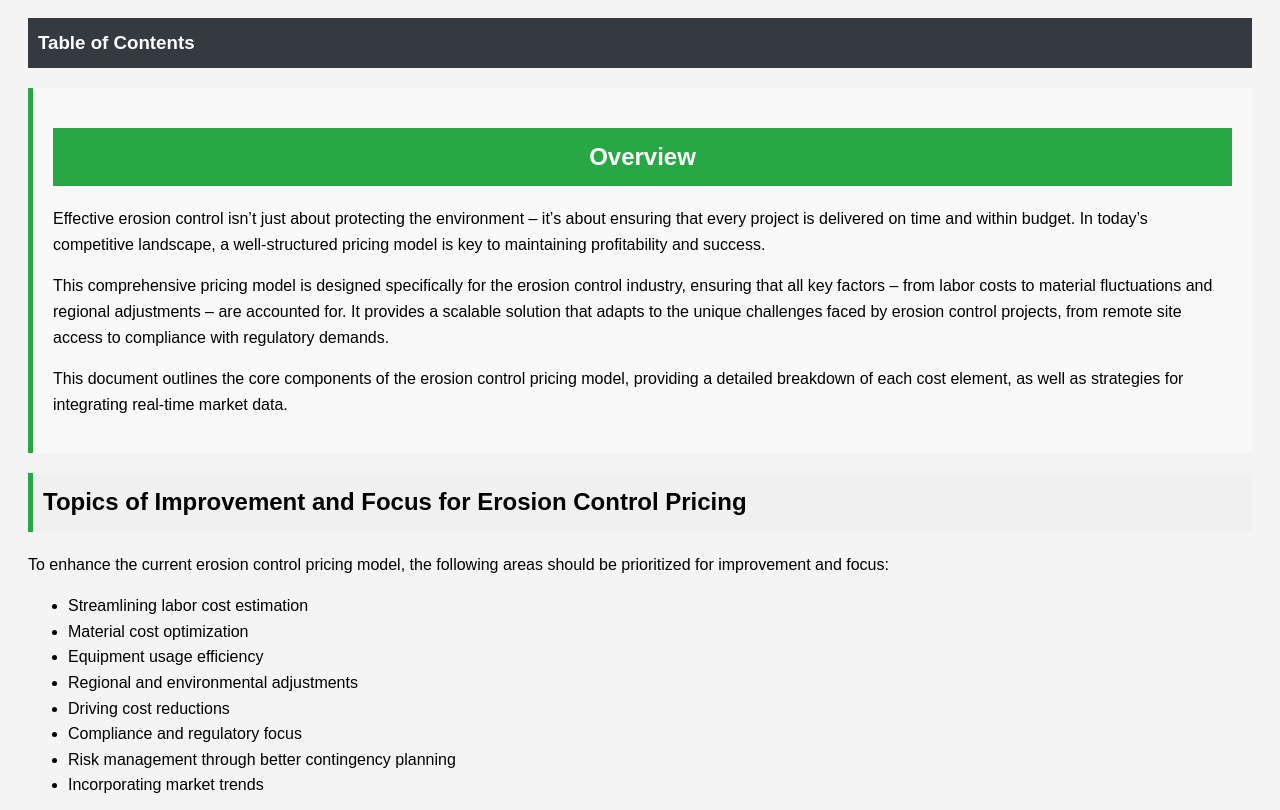
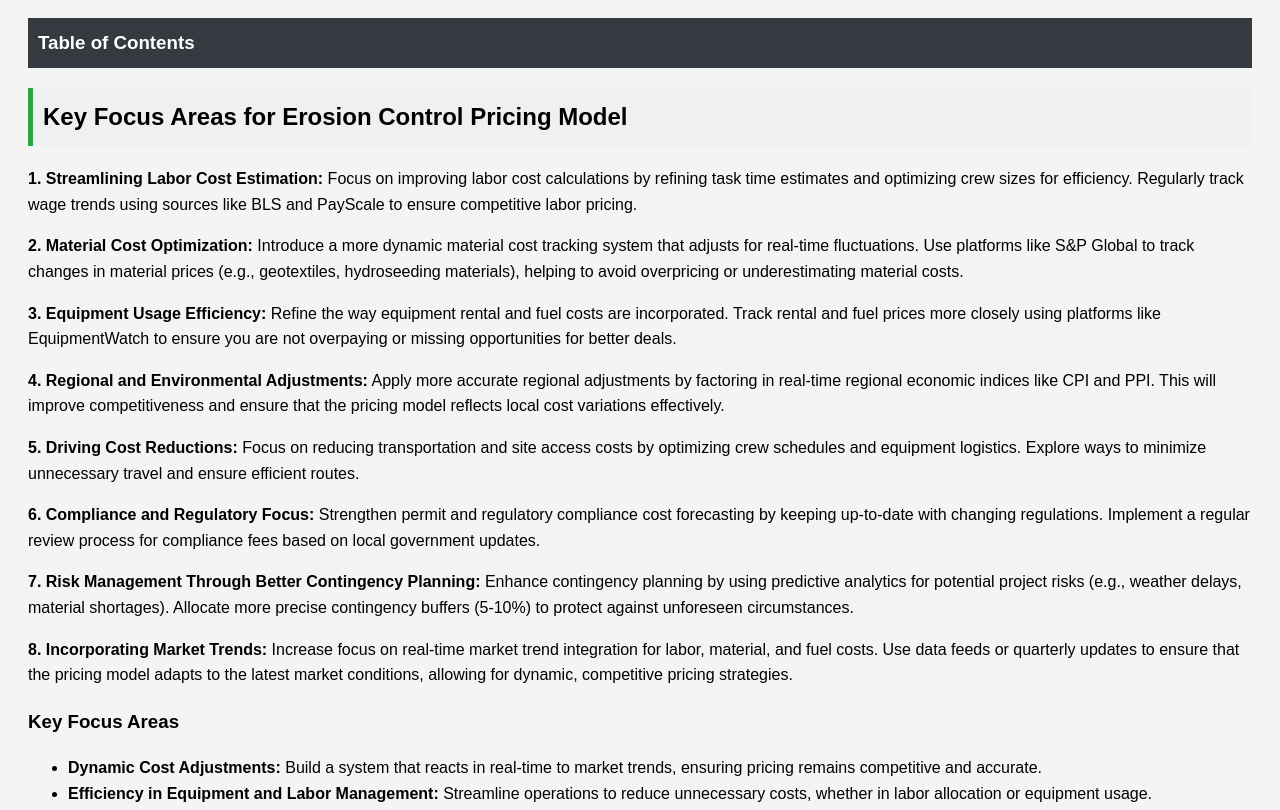
Before and after one commit to whateverfps/erosion-control-pricing-model, a plain HTML site: page index.html in a window 1280 px wide. Shown: the part 124-934 px from the top of the page. Drawn offline with Linux system fonts and the light colour scheme.

Commit message:
Update index.html

```diff
--- a/index.html
+++ b/index.html
@@ -121,6 +121,34 @@
             </ol>
         </div>
     </section>
+
+    <section class="content-box" id="focus-areas">
+    <h2>Key Focus Areas for Erosion Control Pricing Model</h2>
+
+    <p><strong>1. Streamlining Labor Cost Estimation:</strong> Focus on improving labor cost calculations by refining task time estimates and optimizing crew sizes for efficiency. Regularly track wage trends using sources like BLS and PayScale to ensure competitive labor pricing.</p>
+
+    <p><strong>2. Material Cost Optimization:</strong> Introduce a more dynamic material cost tracking system that adjusts for real-time fluctuations. Use platforms like S&P Global to track changes in material prices (e.g., geotextiles, hydroseeding materials), helping to avoid overpricing or underestimating material costs.</p>
+
+    <p><strong>3. Equipment Usage Efficiency:</strong> Refine the way equipment rental and fuel costs are incorporated. Track rental and fuel prices more closely using platforms like EquipmentWatch to ensure you are not overpaying or missing opportunities for better deals.</p>
+
+    <p><strong>4. Regional and Environmental Adjustments:</strong> Apply more accurate regional adjustments by factoring in real-time regional economic indices like CPI and PPI. This will improve competitiveness and ensure that the pricing model reflects local cost variations effectively.</p>
+
+    <p><strong>5. Driving Cost Reductions:</strong> Focus on reducing transportation and site access costs by optimizing crew schedules and equipment logistics. Explore ways to minimize unnecessary travel and ensure efficient routes.</p>
+
+    <p><strong>6. Compliance and Regulatory Focus:</strong> Strengthen permit and regulatory compliance cost forecasting by keeping up-to-date with changing regulations. Implement a regular review process for compliance fees based on local government updates.</p>
+
+    <p><strong>7. Risk Management Through Better Contingency Planning:</strong> Enhance contingency planning by using predictive analytics for potential project risks (e.g., weather delays, material shortages). Allocate more precise contingency buffers (5-10%) to protect against unforeseen circumstances.</p>
+
+    <p><strong>8. Incorporating Market Trends:</strong> Increase focus on real-time market trend integration for labor, material, and fuel costs. Use data feeds or quarterly updates to ensure that the pricing model adapts to the latest market conditions, allowing for dynamic, competitive pricing strategies.</p>
+
+    <h3>Key Focus Areas</h3>
+    <ul>
+        <li><strong>Dynamic Cost Adjustments:</strong> Build a system that reacts in real-time to market trends, ensuring pricing remains competitive and accurate.</li>
+        <li><strong>Efficiency in Equipment and Labor Management:</strong> Streamline operations to reduce unnecessary costs, whether in labor allocation or equipment usage.</li>
+        <li><strong>Proactive Risk Management:</strong> Use predictive analytics to ensure contingency plans are based on data, avoiding unnecessary over-budgeting or being caught unprepared.</li>
+        <li><strong>Improving Compliance Monitoring:</strong> Stay ahead of regulatory changes to ensure smooth operations and avoid unexpected compliance costs.</li>
+    </ul>
+</section>
 
  <section style="background-color: #f9f9f9; padding: 20px; border-left: 5px solid #28a745; margin-bottom: 20px;">
     <h1>Overview</h1>
```
